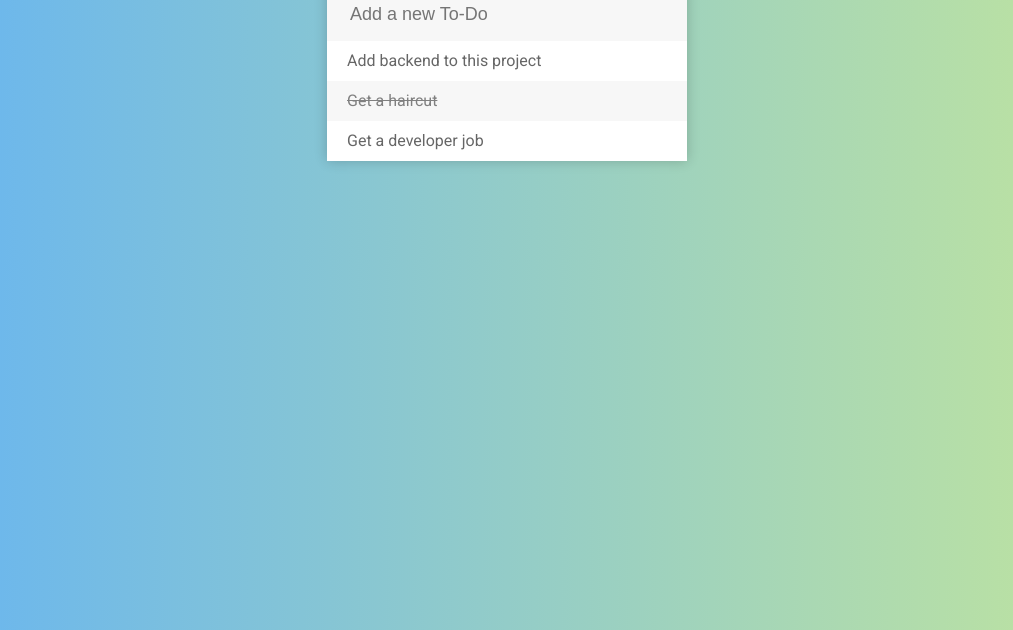
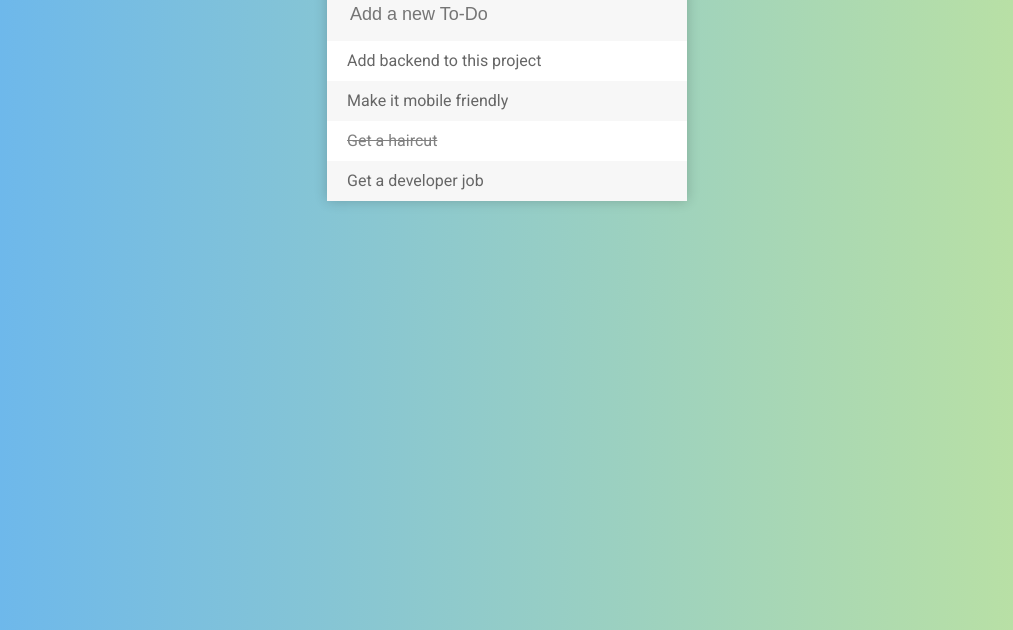
Before and after one commit to bonno42h/to-do-list, a plain HTML site: page index.html in a window 1280 px wide. Shown: the part 170-800 px from the top of the page, without its empty margins (133-1146 px from the left). Drawn offline with Linux system fonts and the light colour scheme.

Commit message:
add different seeds

```diff
--- a/index.html
+++ b/index.html
@@ -14,6 +14,7 @@
 	<input type="text" placeholder="Add a new To-Do" name="">
 	<ul>
 		<li><span class="bin"><i class="far fa-trash-alt"></i></span>Add backend to this project</li>
+		<li><span class="bin"><i class="far fa-trash-alt"></i></span>Make it mobile friendly</li>
 		<li class="completed"><span class="bin"><i class="far fa-trash-alt"></i></span>Get a haircut</li>
 		<li><span class="bin"><i class="far fa-trash-alt"></i></span>Get a developer job</li>
 	</ul>
```
